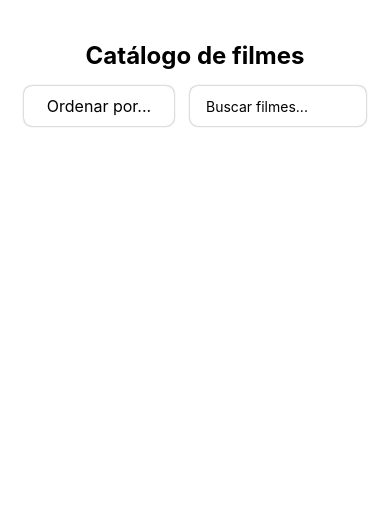
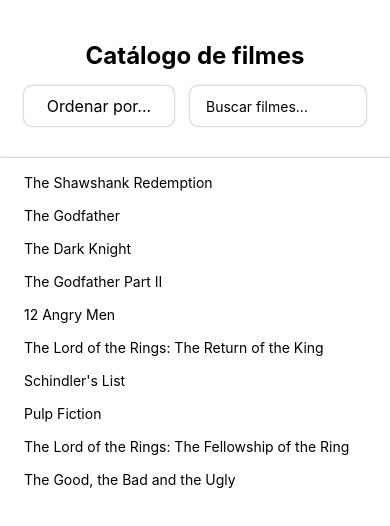
Before and after one commit to PhelipeScript/movie-catalog, a React Native app: screen / in a window 390 px wide. Shown: the top 526 px of the page. Built offline with nearby package versions, Linux system fonts and the light colour scheme.

Commit message:
add Catalog component that will display all available movies

```diff
--- a/src/App.tsx
+++ b/src/App.tsx
@@ -1,11 +1,13 @@
 import { StatusBar } from 'expo-status-bar';
 import { SafeAreaView, StyleSheet, Text } from 'react-native';
 import { Header } from './components/Header';
+import { Catalog } from './components/Catalog';
 
 export function App() {
   return (
     <SafeAreaView style={styles.container}>
       <Header />
+      <Catalog />
       <StatusBar style="auto" />
     </SafeAreaView>
   );
@@ -14,6 +16,7 @@ export function App() {
 const styles = StyleSheet.create({
   container: {
     flex: 1,
+    gap: 16,
     backgroundColor: '#fff',
     marginTop: 25,
   },
--- /dev/null
+++ b/src/components/Catalog/index.tsx
@@ -0,0 +1,23 @@
+import { Text, View, StyleSheet } from "react-native";
+
+import movies from '../../../public/videos.json';
+
+export function Catalog() {
+  return (
+    <View style={styles.container}>
+      {movies.map((movie) => (
+        <Text key={movie.id}>{movie.title}</Text>
+      ))}
+    </View>
+  )
+}
+
+const styles = StyleSheet.create({
+  container: {
+    boxShadow: '0px 0px 2px 0px rgba(0, 0, 0, 0.5)',
+    paddingHorizontal: 24,
+    paddingVertical: 16,
+    flex: 1,
+    gap: 16,
+  },
+})
```
